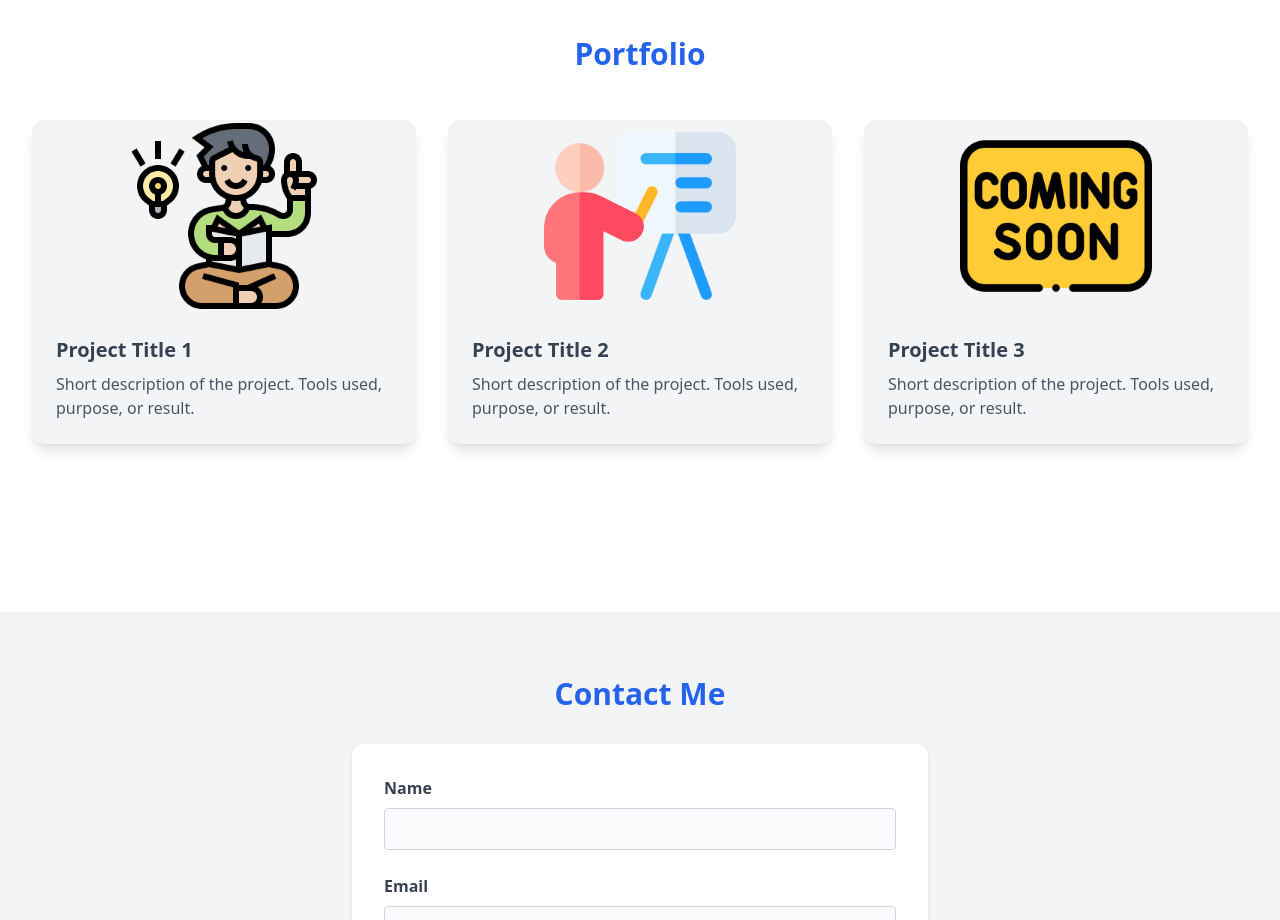
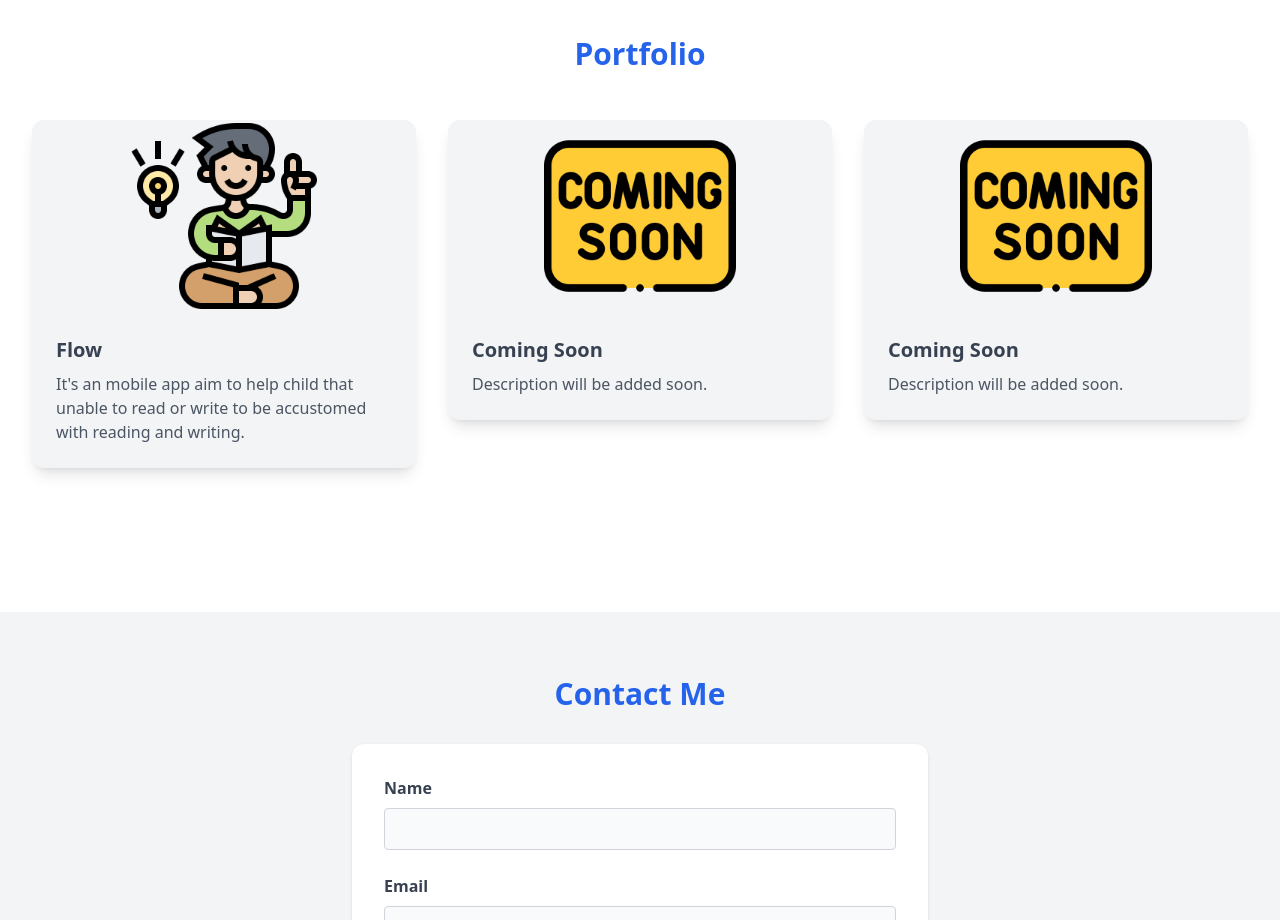
Before and after one commit to Rizkii-dev/PersonalWebsitev1, a plain HTML site: page index.html in a window 1280 px wide. Shown: the part 2740-3660 px from the top of the page. Drawn offline with nearby package versions, Linux system fonts and the light colour scheme.

Commit message:
changing the portofolio section

```diff
--- a/index.html
+++ b/index.html
@@ -252,9 +252,8 @@
                     class="bg-gray-100 dark:bg-gray-700 rounded-xl shadow-lg overflow-hidden transform hover:scale-105 hover:shadow-2xl transition duration-300 cursor-pointer">
                     <img src="project1-image.png" alt="Project 1" class="w-48 h-48 mx-auto object-cover">
                     <div class="p-6">
-                        <h3 class="text-xl text-gray-700 dark:text-gray-300 font-semibold mb-2">Project Title 1</h3>
-                        <p class="text-gray-600 dark:text-gray-300">Short description of the project. Tools used, purpose, or
-                            result.</p>
+                        <h3 class="text-xl text-gray-700 dark:text-gray-300 font-semibold mb-2">Flow</h3>
+                        <p class="text-gray-600 dark:text-gray-300">It's an mobile app aim to help child that unable to read or write to be accustomed with reading and writing.</p>
                     </div>
                 </div>
             </a>
@@ -263,11 +262,10 @@
             <a href="project2-link.html" target="_blank">
                 <div
                     class="bg-gray-100 dark:bg-gray-700 rounded-xl shadow-lg overflow-hidden transform hover:scale-105 hover:shadow-2xl transition duration-300 cursor-pointer">
-                    <img src="project2-image.png" alt="Project 2" class="w-48 h-48 mx-auto object-cover">
+                    <img src="project3-image.png" alt="Project 2" class="w-48 h-48 mx-auto object-cover">
                     <div class="p-6">
-                        <h3 class="text-xl text-gray-700 dark:text-gray-300 font-semibold mb-2">Project Title 2</h3>
-                        <p class="text-gray-600 dark:text-gray-300">Short description of the project. Tools used, purpose, or
-                            result.</p>
+                        <h3 class="text-xl text-gray-700 dark:text-gray-300 font-semibold mb-2">Coming Soon</h3>
+                        <p class="text-gray-600 dark:text-gray-300">Description will be added soon.</p>
                     </div>
                 </div>
             </a>
@@ -278,9 +276,8 @@
                     class="bg-gray-100 dark:bg-gray-700 rounded-xl shadow-lg overflow-hidden transform hover:scale-105 hover:shadow-2xl transition duration-300 cursor-pointer">
                     <img src="project3-image.png" alt="Project 3" class="w-48 h-48 mx-auto object-cover">
                 <div class="p-6">
-                    <h3 class="text-xl text-gray-700 dark:text-gray-300 font-semibold mb-2">Project Title 3</h3>
-                    <p class="text-gray-600 dark:text-gray-300">Short description of the project. Tools used, purpose, or
-                        result.</p>
+                    <h3 class="text-xl text-gray-700 dark:text-gray-300 font-semibold mb-2">Coming Soon</h3>
+                    <p class="text-gray-600 dark:text-gray-300">Description will be added soon.</p>
                 </div>
             </div>
         </a>
```
